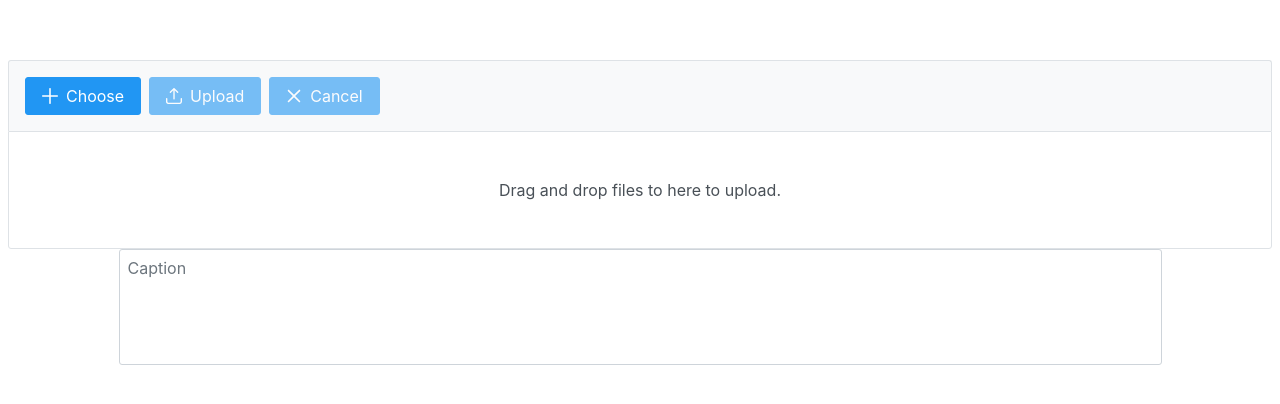
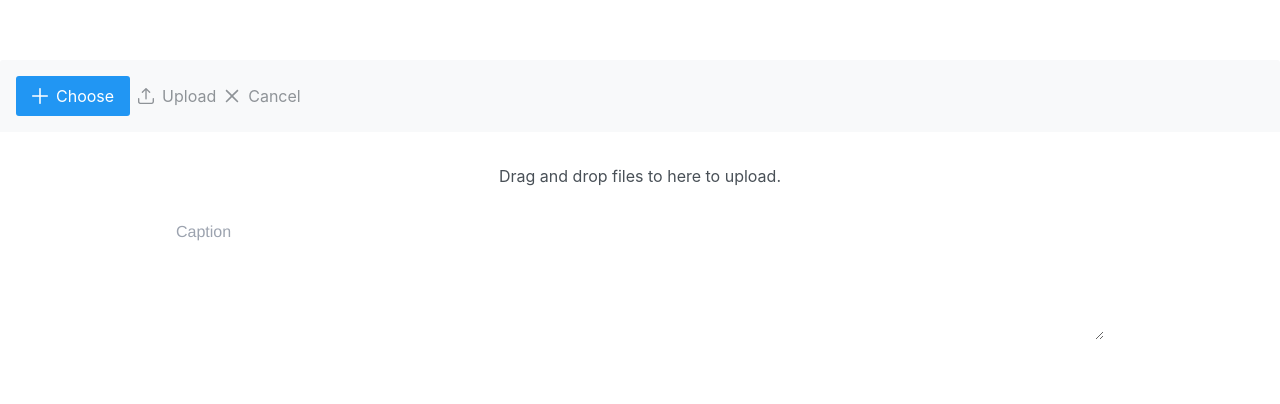
Before and after one commit to gregorlaan/the-social-media-tool, a Vue app: page / in a window 1280 px wide. Shown: the top 404 px of the page. Built offline with nearby package versions, Linux system fonts and the light colour scheme.

Commit message:
Install TailwindCSS using vue plugin

```diff
--- /dev/null
+++ b/postcss.config.js
@@ -0,0 +1,7 @@
+// postcss.config.js
+module.exports = {
+  plugins: {
+    tailwindcss: {},
+    autoprefixer: {},
+  }
+}
--- /dev/null
+++ b/src/assets/tailwind.css
@@ -0,0 +1,5 @@
+@tailwind base;
+
+@tailwind components;
+
+@tailwind utilities;
--- a/src/main.js
+++ b/src/main.js
@@ -2,8 +2,9 @@ import { createApp } from 'vue';
 import App from './App.vue';
 import PrimeVue from 'primevue/config';
 import 'primevue/resources/primevue.min.css';
-import 'primeicons/primeicons.css'
+import 'primeicons/primeicons.css';
 import 'primevue/resources/themes/saga-blue/theme.css';
+import './assets/tailwind.css'
 
 const app = createApp(App);
 
--- /dev/null
+++ b/tailwind.config.js
@@ -0,0 +1,11 @@
+module.exports = {
+  purge: { content: ['./public/**/*.html', './src/**/*.vue'] },
+  darkMode: false, // or 'media' or 'class'
+  theme: {
+    extend: {},
+  },
+  variants: {
+    extend: {},
+  },
+  plugins: [],
+}
```
Also changed, not shown: package.json (+6 -1 lines), 1 other file (tests, documents, lock files or other folders).
